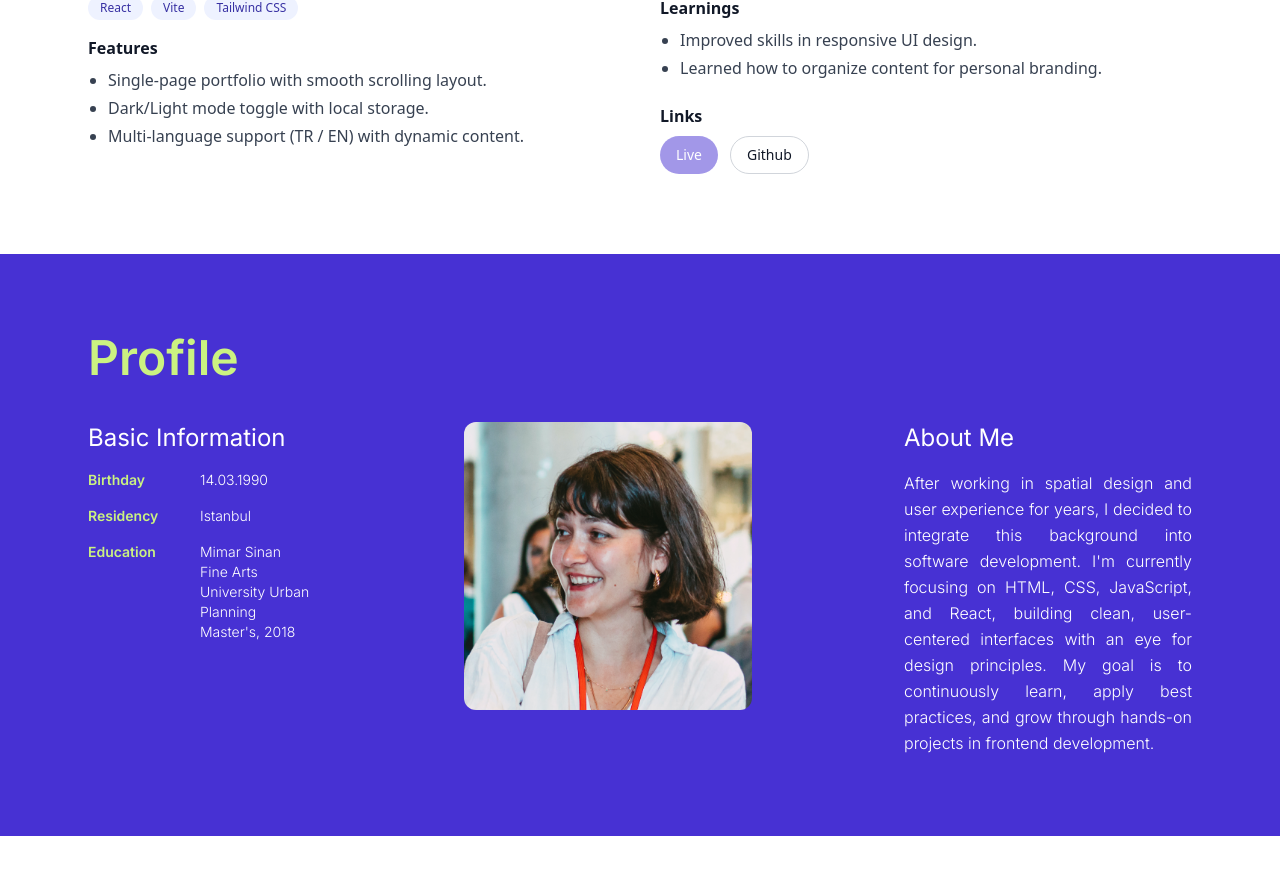
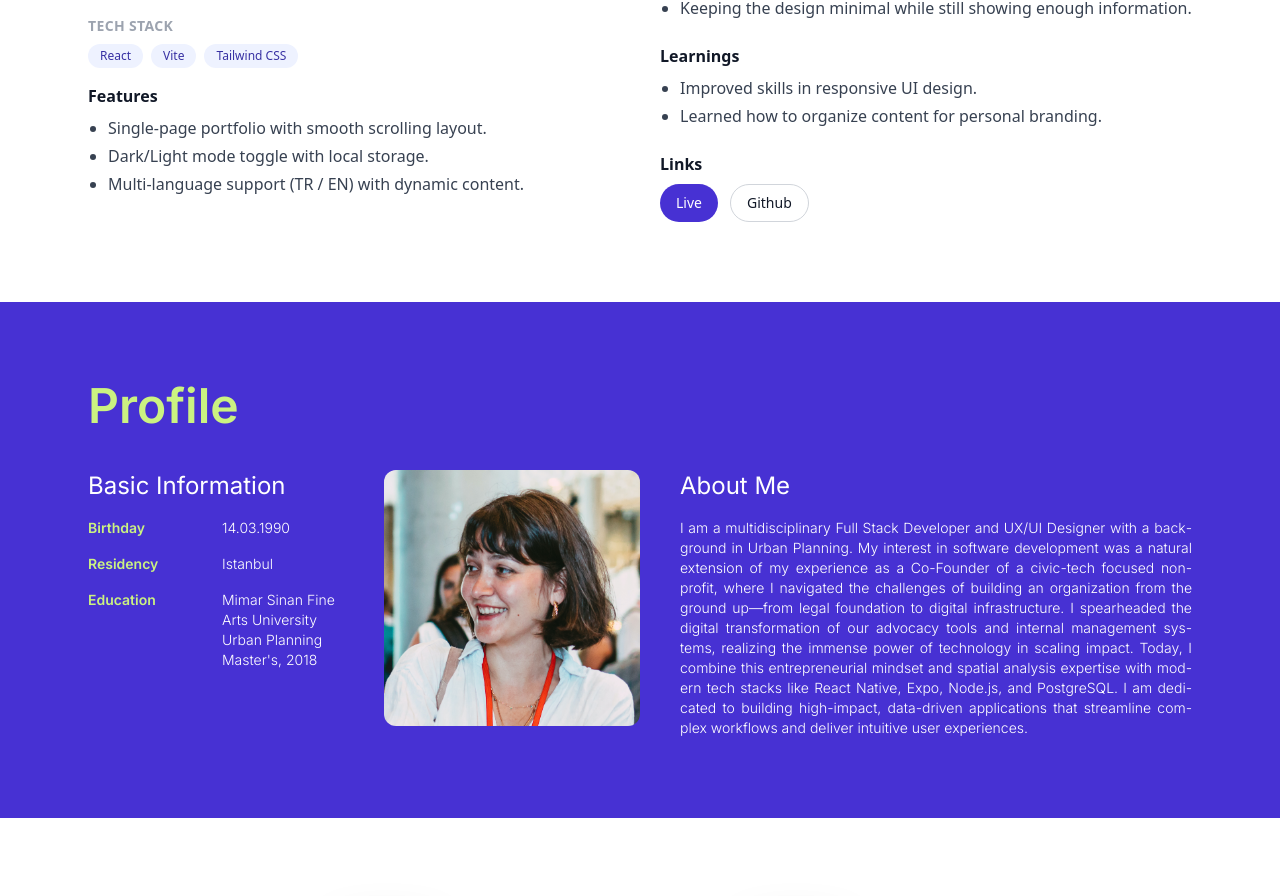
Before and after one commit to 0zturk-deniz/personal-website-deniz, a React (Vite) app: page / in a window 1280 px wide. Shown: the part 1286-2182 px from the top of the page. Built offline with nearby package versions, Linux system fonts and the light colour scheme.

Commit message:
updates project cases and about me context

```diff
--- a/public/content.json
+++ b/public/content.json
@@ -27,7 +27,7 @@
         }
       },
       "aboutTitle": "About Me",
-      "aboutDesc": "After working in spatial design and user experience for years, I decided to integrate this background into software development. I'm currently focusing on HTML, CSS, JavaScript, and React, building clean, user-centered interfaces with an eye for design principles. My goal is to continuously learn, apply best practices, and grow through hands-on projects in frontend development."
+      "aboutDesc": "I am a multidisciplinary Full Stack Developer and UX/UI Designer with a background in Urban Planning. My interest in software development was a natural extension of my experience as a Co-Founder of a civic-tech focused non-profit, where I navigated the challenges of building an organization from the ground up—from legal foundation to digital infrastructure. I spearheaded the digital transformation of our advocacy tools and internal management systems, realizing the immense power of technology in scaling impact. Today, I combine this entrepreneurial mindset and spatial analysis expertise with modern tech stacks like React Native, Expo, Node.js, and PostgreSQL. I am dedicated to building high-impact, data-driven applications that streamline complex workflows and deliver intuitive user experiences."
     },
     "projects": {
       "title": "Projects",
@@ -63,7 +63,33 @@
             "Learned how to organize content for personal branding."
           ],
           "screenshots": [],
-          "links": { "live": "#", "github": "https://github.com/0zturk-deniz/personal-website-deniz" }
+          "links": { "live": "https://www.denizozturk.co/", "github": "https://github.com/0zturk-deniz/personal-website-deniz" }
+        },
+        {
+          "id": "expense-pdf-excel",
+          "title": "PDF Expense to Excel Automation",
+          "subtitle": "Desktop app: bank & card statement PDFs → cumulative Excel",
+          "description": "",
+          "techStack": ["Python", "pdfplumber", "pandas", "openpyxl", "PyYAML", "CustomTkinter"],
+          "features": [
+            "Reads checking-account and credit-card statement PDFs and appends rows to a single running Excel workbook.",
+            "Desktop GUI to pick PDFs, output path, category rules (`rules.yaml`), and processed-files history.",
+            "Keyword-based categorization via YAML rules with a sensible default for unmatched merchants.",
+            "Optional macOS `.app` packaging so the tool runs without a separate Python install."
+          ],
+          "challenges": [
+            "Handling two different bank PDF layouts and keeping parsing resilient to small format changes.",
+            "Turning noisy PDF text into clean, consistent rows for Excel."
+          ],
+          "learnings": [
+            "Practical PDF text extraction and normalization with Python.",
+            "Shipping a small automation as a usable desktop app with clear file inputs and outputs."
+          ],
+          "screenshots": [],
+          "links": {
+            "live": "#",
+            "github": "https://github.com/0zturk-deniz/expense-pdf-to-excel-automation"
+          }
         },
         {
           "id": "eldes",
@@ -208,7 +234,7 @@
         }
       },
       "aboutTitle": "Hakkımda",
-      "aboutDesc": "Mekân ve kullanıcı deneyimi üzerine çalıştığım yılların ardından, bu deneyimi yazılımla birleştirmeye karar verdim. Şu anda HTML, CSS, JavaScript ve React üzerine yoğunlaşarak frontend geliştirme alanında kendimi geliştiriyorum. Tasarım prensiplerine hâkimiyetimi kodlamaya taşıyor, kullanıcı odaklı, temiz ve okunabilir arayüzler üretmeye odaklanıyorum. Her projede yeni bir şey öğrenmeye, öğrendiklerimi uygulamaya ve üretim sürecinde gelişmeye devam ediyorum."
+      "aboutDesc": "Mekansal tasarım ve kullanıcı deneyimi alanındaki geçmişimi, bugün yenilikçi ve kullanıcı odaklı çözümler üreten bir Full Stack Developer kimliğiyle birleştiriyorum. Yazılıma olan ilgim, kurucu ortağı olduğum hak temelli bir sivil toplum kuruluşunun tüm kuruluş ve dijital altyapı süreçlerini yönetirken şekillendi. Bir nevi 'civic-tech start-up' mantığıyla ilerlediğimiz bu süreçte; idari işleyişten savunuculuk araçlarına kadar tüm operasyonu dijitale taşıyarak teknolojinin ölçeklenebilir etkisini bizzat deneyimledim. Bu girişimci bakış açısını; JavaScript, React Native, Expo ve Node.js gibi modern teknolojilerle birleştirerek karmaşık ihtiyaçları zarif ve etkili dijital ürünlere dönüştürüyorum. Veri odaklı, temiz kod prensiplerine sahip ve kullanıcıyı merkeze alan uygulamalar geliştirmeye odaklanıyorum."
     },
     "projects": {
       "title": "Projeler",
@@ -245,6 +271,32 @@
           ],
           "screenshots": [],
           "links": { "live": "#", "github": "https://github.com/0zturk-deniz/personal-website-deniz" }
+        },
+        {
+          "id": "expense-pdf-excel",
+          "title": "PDF Harcama → Excel Otomasyonu",
+          "subtitle": "Masaüstü uygulama: banka ve kart ekstre PDF'lerinden birikimli Excel",
+          "description": "",
+          "techStack": ["Python", "pdfplumber", "pandas", "openpyxl", "PyYAML", "CustomTkinter"],
+          "features": [
+            "Vadesiz hesap özeti ve kredi kartı ekstresi PDF'lerini okuyup tek bir Excel dosyasına satır satır ekler.",
+            "PDF seçimi, çıktı yolu, kategori kuralları (`rules.yaml`) ve işlenen dosya geçmişi için masaüstü arayüz.",
+            "YAML kurallarıyla anahtar kelime tabanlı kategori; eşleşme yoksa varsayılan kategori.",
+            "İsteğe bağlı macOS `.app` paketleme; ayrı Python kurulumu gerektirmeden çalıştırma."
+          ],
+          "challenges": [
+            "İki farklı banka PDF düzenini desteklemek ve küçük format farklarına karşı parse mantığını dayanıklı tutmak.",
+            "Gürültülü PDF metnini Excel için tutarlı satırlara dönüştürmek."
+          ],
+          "learnings": [
+            "Python ile pratik PDF metin çıkarma ve normalizasyon.",
+            "Net dosya girdisi/çıktısı olan küçük bir otomasyonu kullanılabilir masaüstü uygulaması olarak sunmak."
+          ],
+          "screenshots": [],
+          "links": {
+            "live": "#",
+            "github": "https://github.com/0zturk-deniz/expense-pdf-to-excel-automation"
+          }
         },
         {
           "id": "eldes",
--- a/src/components/Profile.jsx
+++ b/src/components/Profile.jsx
@@ -10,11 +10,11 @@ export default function Profile({ content }) {
             {content.title}
           </h1>
 
-          <div className="flex flex-col lg:flex-row gap-10 justify-between items-start">
-            <div className="flex flex-col w-full sm:w-auto">
+          <div className="flex flex-col lg:flex-row gap-10 lg:gap-8 xl:gap-10 items-start">
+            <div className="w-full max-w-sm mx-auto lg:mx-0 lg:w-64 lg:shrink-0 min-w-0">
               <h2 className="text-2xl text-white mb-4">{content.infoTitle}</h2>
 
-              <div className="grid grid-cols-2 gap-y-4 w-56 text-sm text-white">
+              <div className="grid grid-cols-2 gap-x-3 gap-y-4 w-full text-sm text-white">
                 <p className="text-[#CBF281] font-semibold">
                   {content.info.birthday.label}
                 </p>
@@ -37,12 +37,12 @@ export default function Profile({ content }) {
             <img
               src={denizozturkprofile2}
               alt="deniz ozturk profile photo"
-              className="rounded-xl w-56 h-56 sm:w-64 sm:h-64 lg:w-72 lg:h-72 flex-shrink-0 object-cover mx-auto lg:mx-0"
+              className="rounded-xl w-56 h-56 sm:w-64 sm:h-64 lg:w-64 lg:h-64 shrink-0 object-cover mx-auto lg:mx-0"
             />
 
-            <div className="w-full lg:w-72 flex flex-col justify-start">
+            <div className="w-full min-w-0 flex-1 flex flex-col">
               <p className="text-2xl text-white mb-4">{content.aboutTitle}</p>
-              <p className="font-light text-white text-justify leading-relaxed">
+              <p className="text-sm font-light text-white text-justify hyphens-auto">
                 {content.aboutDesc}
               </p>
             </div>
```
